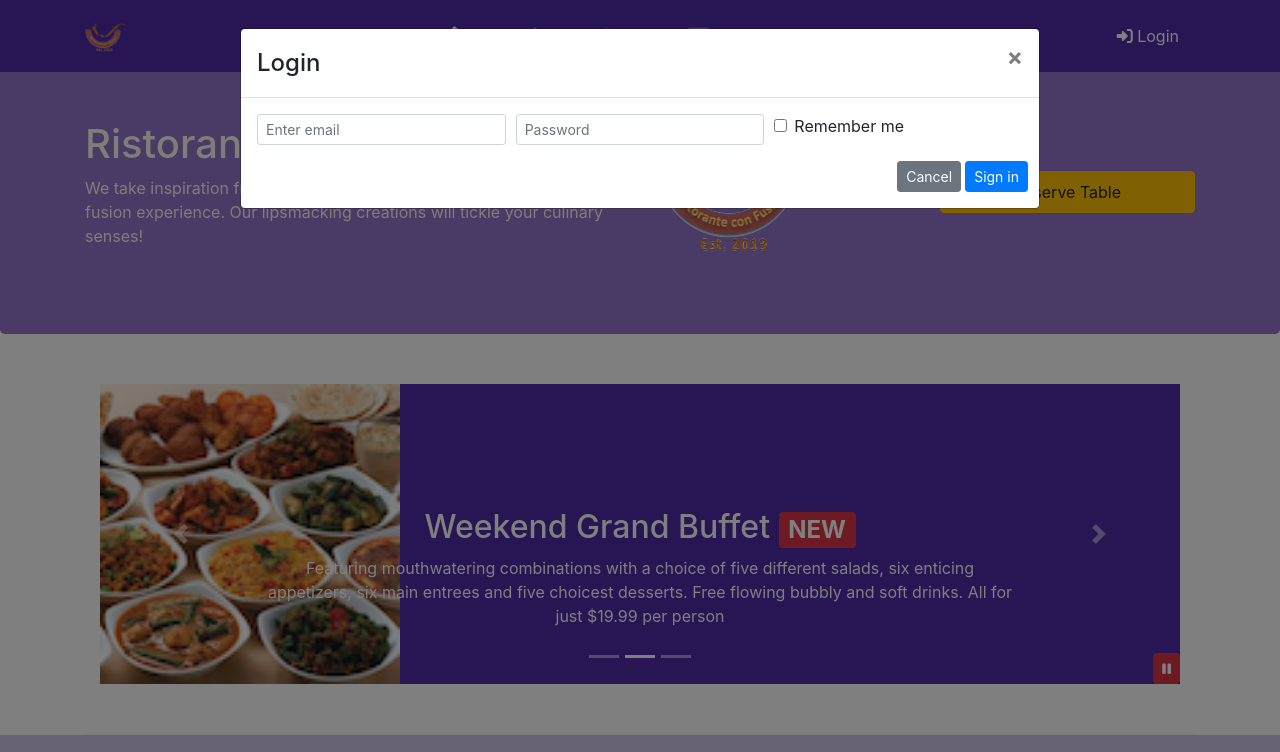
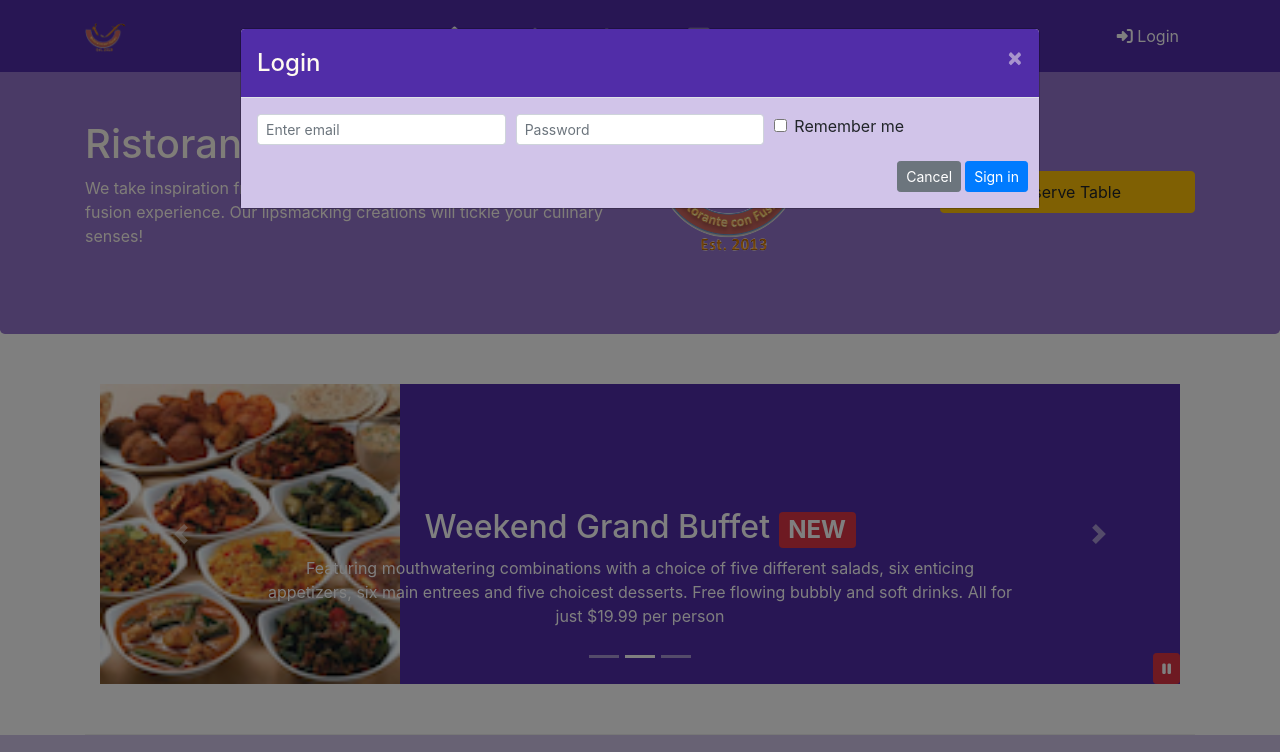
Before and after one commit to davgarciava/Front-End-Web-UI-Frameworks-Bootstrap, a plain HTML site: page index.html in a window 1280 px wide. Both pictures are taken after a click on the link "Login". Shown: the top 752 px of the page. Drawn offline with nearby package versions, Linux system fonts and the light colour scheme.

Commit message:
Assignment 4

```diff
--- a/css/styles.scss
+++ b/css/styles.scss
@@ -74,3 +74,16 @@ body{
     position: absolute;
     bottom: 0px;
 }
+
+.modal-header {
+    background-color: $background-dark;
+    color: floralwhite;
+    .close {
+        color: floralwhite;
+    }
+}
+
+
+.modal-body {
+    background-color: $background-pale;
+}
--- a/index.html
+++ b/index.html
@@ -31,7 +31,7 @@
                     <li class="nav-item"><a class="nav-link" href="./contactus.html"><span class="fa fa-address-card fa-lg"></span> Contacto</a></li>
                 </ul>
                 <span class="navbar-text">
-                    <a class="nav-link" data-toggle="modal" data-target="#loginModal">
+                    <a class="nav-link" id="triggerLoginModal">
                         <span class="fa fa-sign-in"></span> Login
                     </a>
                 </span>
@@ -160,10 +160,7 @@
                     <img src="img/logo.png" class="img-fluid">
                 </div>
                 <div class="col-12 col-sm-3 align-self-center">
-                    <a role="button" class="btn btn-warning nav-link btn-block"
-                        data-toggle="modal" data-target="#reserveModal">
-                        Reserve Table
-                    </a>
+                    <a role="button" class="btn btn-warning nav-link btn-block" id="triggerReserveModal">Reserve Table</a>
                     <!-- TOOLTIP_BUTTON:
                     <a role="button" class="btn btn-warning nav-link btn-block"
                         data-toggle="tooltip" data-html="true"
@@ -407,6 +404,17 @@
             });
         });
     </script>
+
+    <script>
+        $(document).ready(function(){
+            $("#triggerLoginModal").click(function(){
+                $('#loginModal').modal('toggle');
+            });
+            $("#triggerReserveModal").click(function(){
+                $('#reserveModal').modal('toggle');
+            });
+        });
+    </script>
     <!-- TOOLTIP_SCRIPT:
     <script>
         $(document).ready(function() {
```
Also changed, not shown: css/styles.css.
